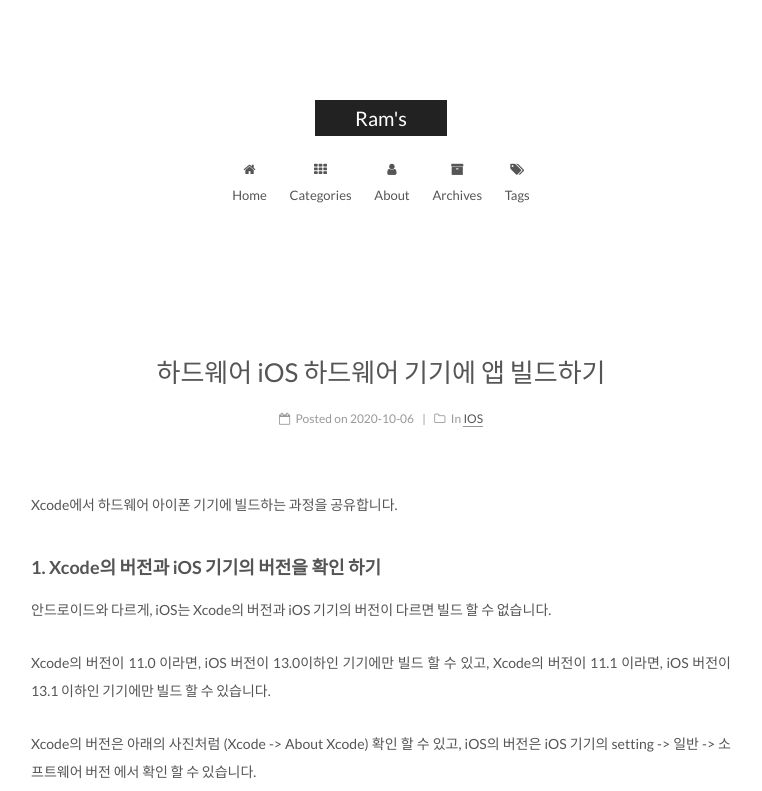
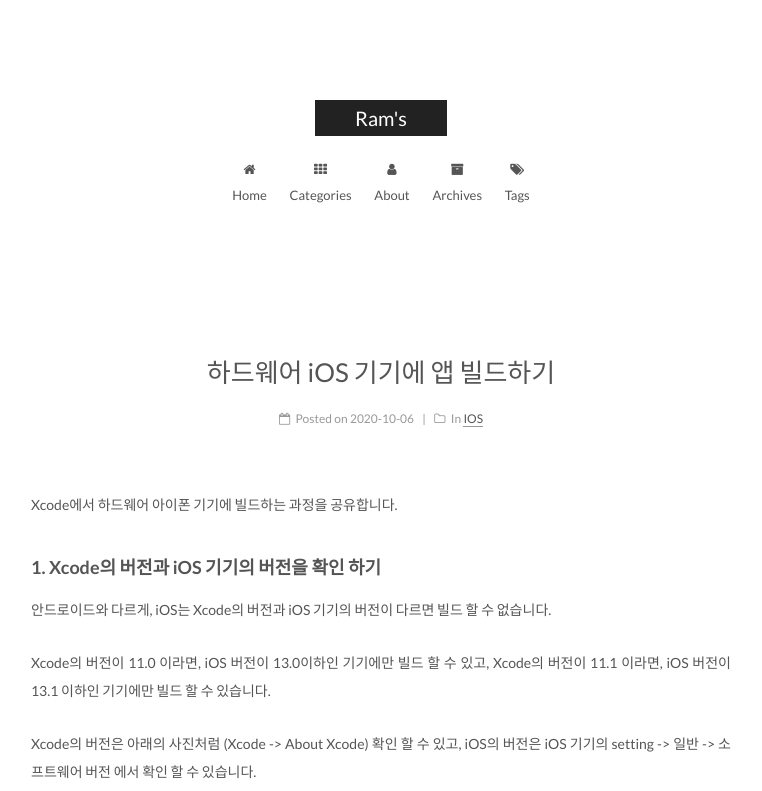
Before and after one commit to kangraemin/kangraemin.github.io, a Jekyll site: the page built from _posts/2020-10-06-iOS-build.md, in a window 1280 px wide, cut to the strip 0-791 px from the top of the page. Shown: the whole strip, without its empty margins (259-1021 px from the left). Built offline with Jekyll 4.4.1, drawn with Linux system fonts in a browser that asks for light colours; comment, search, counter and statistics services are not loaded.

Commit message:
Fix ios posts title

```diff
--- a/_posts/2020-10-06-iOS-build.md
+++ b/_posts/2020-10-06-iOS-build.md
@@ -1,5 +1,5 @@
 ---
-title: 하드웨어 iOS 하드웨어 기기에 앱 빌드하기
+title: 하드웨어 iOS 기기에 앱 빌드하기
 date: 2020-10-06
 categories:
  - IOS
```
